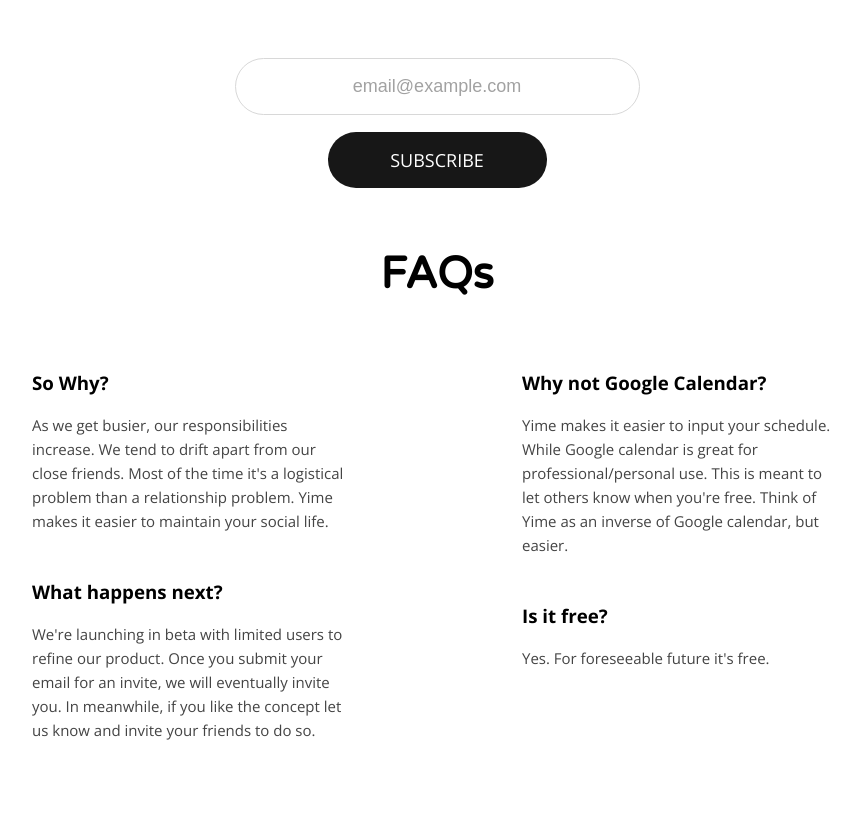
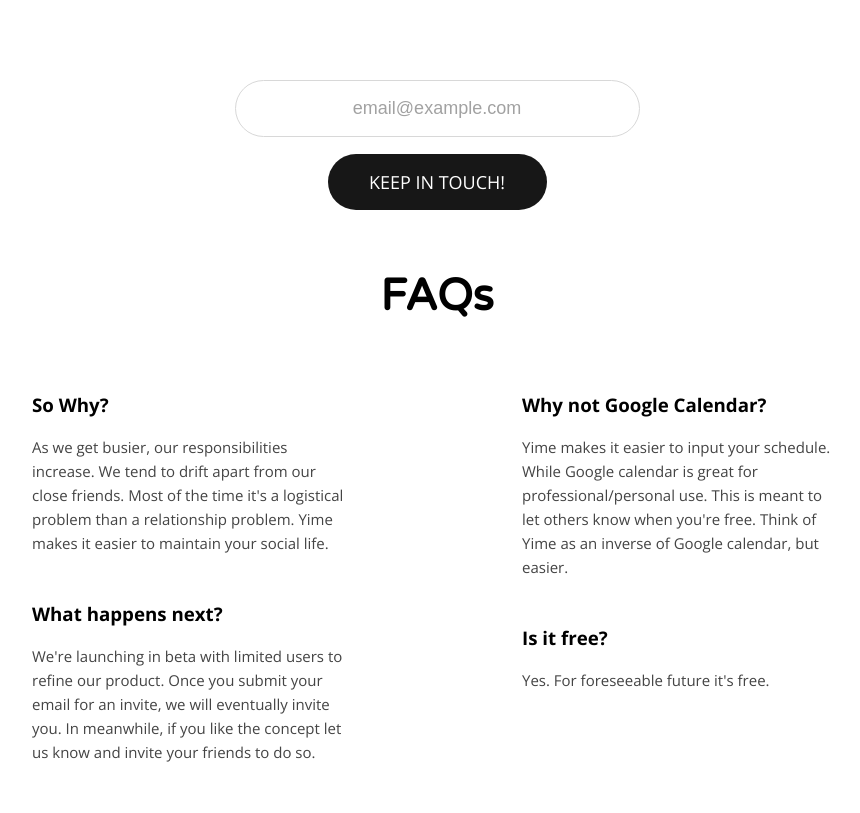
Before and after one commit to techsin/yimepage, a plain HTML site: page index.html in a window 1280 px wide. Shown: the part 1113-1926 px from the top of the page, without its empty margins (203-1063 px from the left). Drawn offline with nearby package versions, Linux system fonts and the light colour scheme.

Commit message:
Update index.html

```diff
--- a/index.html
+++ b/index.html
@@ -231,7 +231,7 @@
         <div class="description">Know when your squad is free</div>
         <div class="btn_login herobtn">Login</div>
         <div class="android_app herobtn">Android App</div>
-        <br />
+        <br /><br />
         <div class="two-columns">
             <div class="left">
                 <img src="https://i.imgur.com/HwTdhUO.png" alt="">
@@ -247,7 +247,7 @@
     </div>
         <br />
         <input type="email" class="email" placeholder='email@example.com'>
-        <div class="sub_btn">Subscribe</div>
+        <div class="sub_btn">Keep In Touch!</div>
 <!--         <div class="small-text">* limited invites while in beta</div> -->
     <br /><br />
     <h1 class="faqs">FAQs</h1>
```
